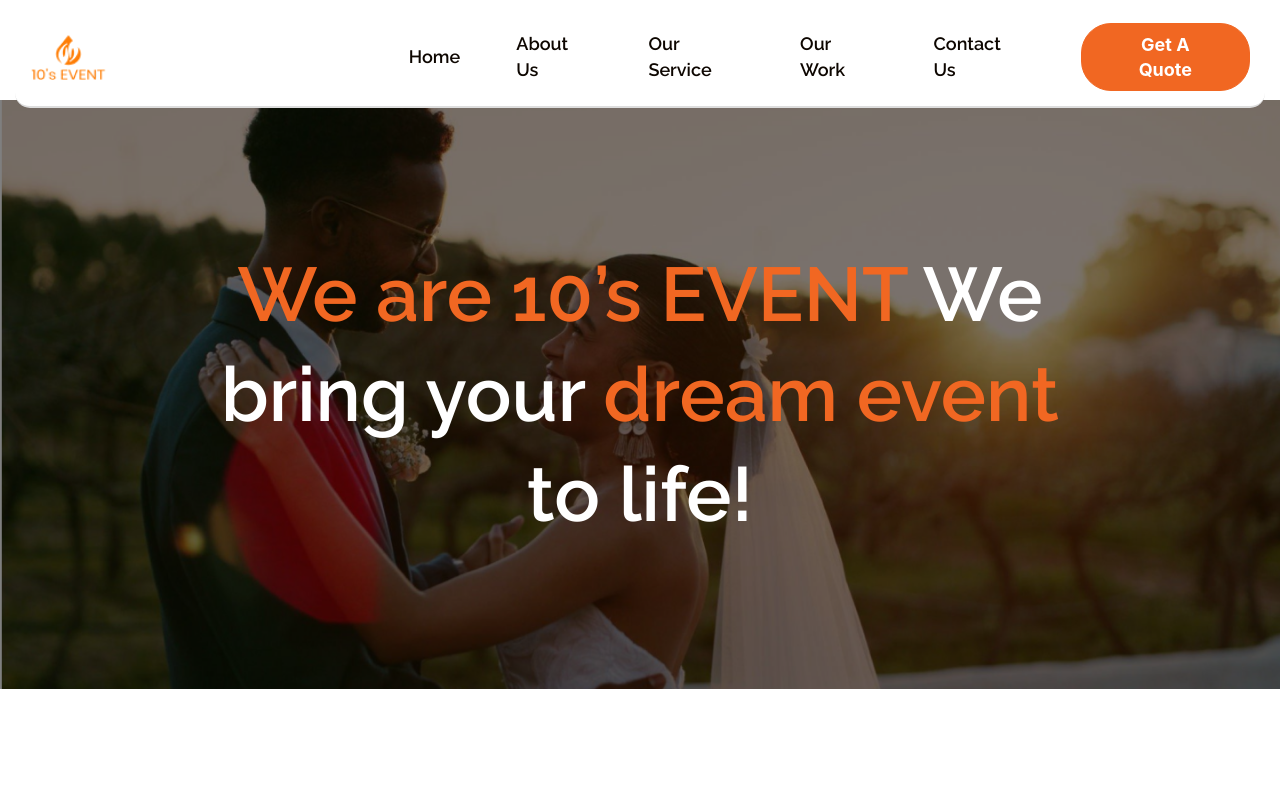
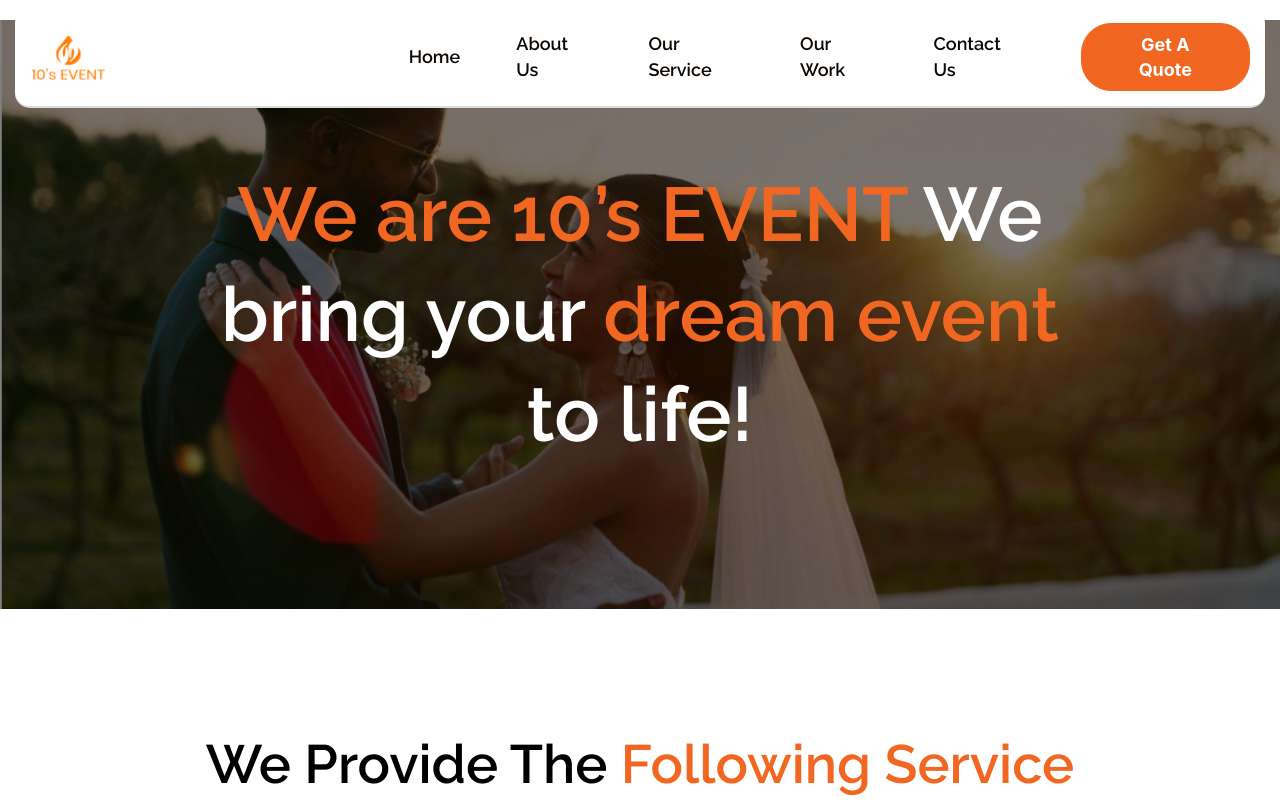
Before and after one commit to Roni006/10sEvent, a React (Vite) app: page / in a window 1280 px wide. Shown: the top 800 px of the page. Built offline with nearby package versions, Linux system fonts and the light colour scheme.

Commit message:
maked the navbar sticky for components

```diff
--- a/src/pages/Banner.jsx
+++ b/src/pages/Banner.jsx
@@ -5,7 +5,7 @@ import BannerBg from '../../src/assets/img/banner.png'
 const Banner = () => {
   return (
     <>
-      <section >
+      <section className="-mt-20">
         <div className="relative">
           <img className="w-full h-auto" src={BannerBg} alt="banner bg" />
 
```
